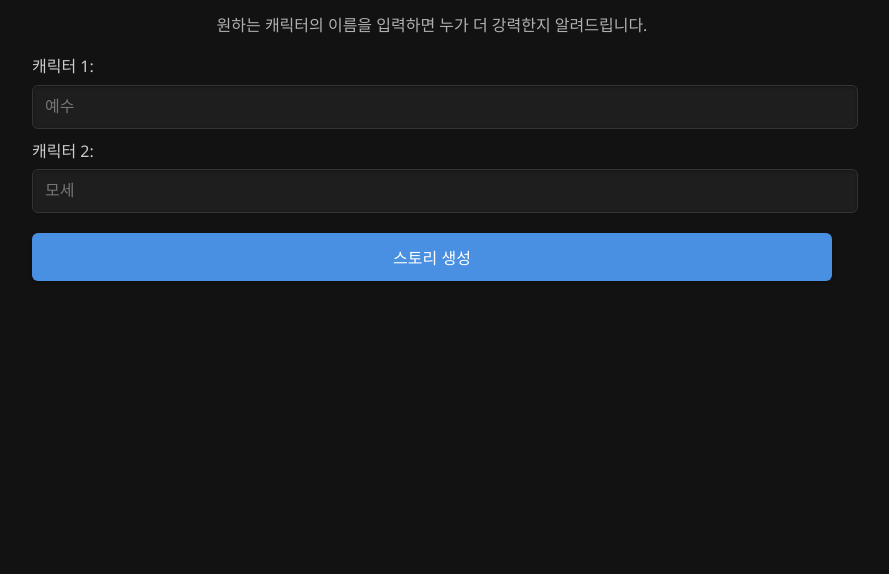
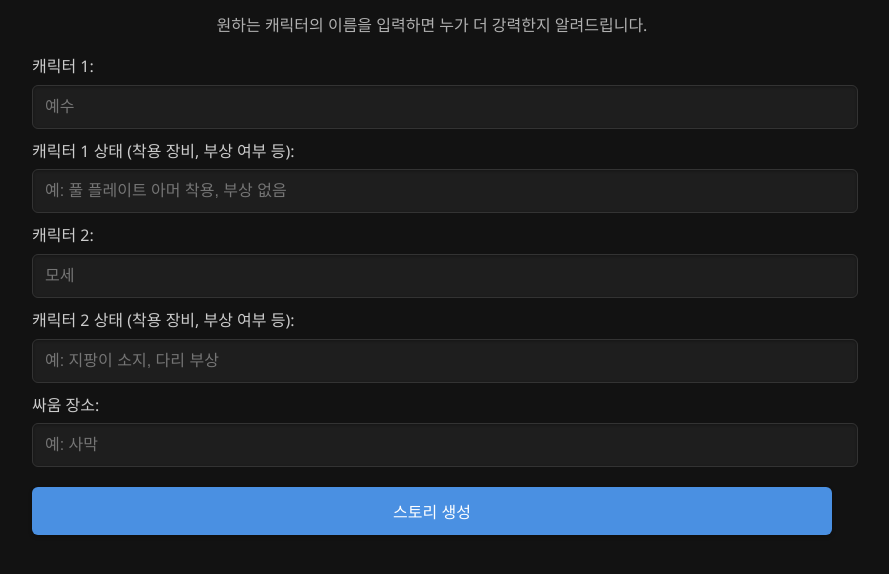
Before and after one commit to gunpodoman/vs, a plain HTML site: page index.html in a window 1280 px wide. Shown: the part 130-704 px from the top of the page, without its empty margins (208-1097 px from the left). Drawn offline with Linux system fonts and the light colour scheme.

Commit message:
Update index.html

```diff
--- a/index.html
+++ b/index.html
@@ -13,8 +13,17 @@
     <label for="char1">캐릭터 1:</label>
     <input type="text" id="char1" placeholder="예수" required>
 
+    <label for="state1">캐릭터 1 상태 (착용 장비, 부상 여부 등):</label>
+    <input type="text" id="state1" placeholder="예: 풀 플레이트 아머 착용, 부상 없음">
+
     <label for="char2">캐릭터 2:</label>
     <input type="text" id="char2" placeholder="모세" required>
+
+    <label for="state2">캐릭터 2 상태 (착용 장비, 부상 여부 등):</label>
+    <input type="text" id="state2" placeholder="예: 지팡이 소지, 다리 부상">
+
+    <label for="location">싸움 장소:</label>
+    <input type="text" id="location" placeholder="예: 사막">
 
     <button id="generateBtn">스토리 생성</button>
 
```
